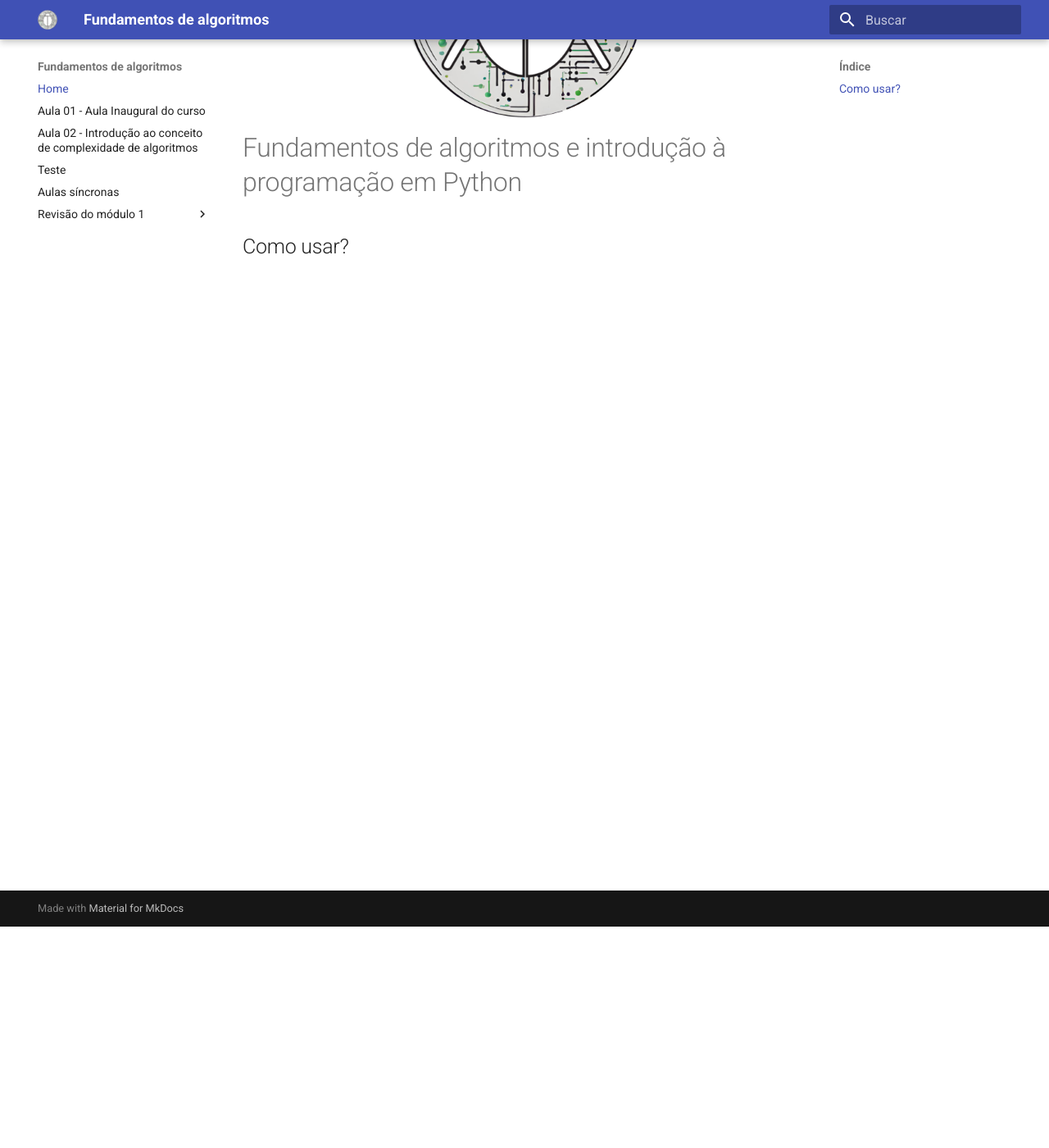
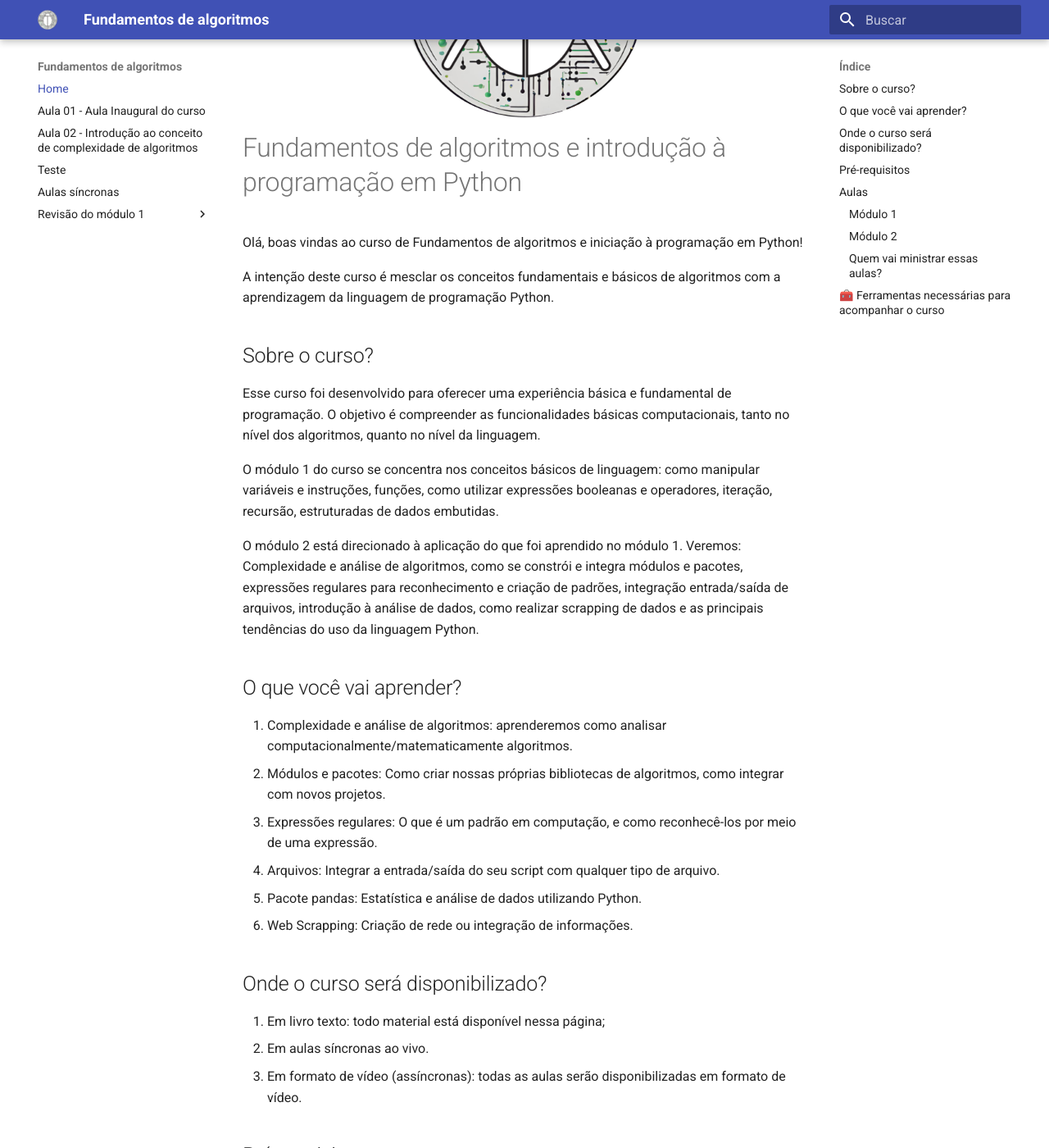
Before and after one commit to eversonott/fundamentos-algoritmos-web, an MkDocs documentation site: the page built from docs/index.md, in a window 1280 px wide and 1400 px high, scrolled down 270 px. Shown: the whole window at 82% size. Built offline with MkDocs 1.6.1 and Material for MkDocs 9.7.7, drawn with Linux system fonts in a browser that asks for light colours; some of the changed text lies outside the part shown.

Commit message:
Conteúdo inicial da página principal

```diff
--- a/docs/index.md
+++ b/docs/index.md
@@ -1,4 +1,89 @@
 ![logo do projeto](assets/logo_fundamentos_algoritmos.png){width="300" .center}
 # Fundamentos de algoritmos e introdução à programação em Python
 
-## Como usar?
+Olá, boas vindas ao curso de Fundamentos de algoritmos e iniciação à programação em Python!
+
+
+A intenção deste curso é mesclar os conceitos fundamentais e básicos de algoritmos com a aprendizagem da linguagem de programação Python.
+
+## Sobre o curso?
+
+Esse curso foi desenvolvido para oferecer uma experiência básica e fundamental de programação. O objetivo é compreender as funcionalidades básicas computacionais, tanto no nível dos algoritmos, quanto no nível da linguagem.
+
+O módulo 1 do curso se concentra nos conceitos básicos de linguagem: como manipular variáveis e instruções, funções, como utilizar expressões booleanas e operadores, iteração, recursão, estruturadas de dados embutidas.
+
+O módulo 2 está direcionado à aplicação do que foi aprendido no módulo 1. Veremos: Complexidade e análise de algoritmos, como se constrói e integra módulos e pacotes, expressões regulares para reconhecimento e criação de padrões, integração entrada/saída de arquivos, introdução à análise de dados, como realizar scrapping de dados e as principais tendências do uso da linguagem Python.
+
+## O que você vai aprender?
+
+1. Complexidade e análise de algoritmos: aprenderemos como analisar computacionalmente/matematicamente algoritmos.
+2. Módulos e pacotes: Como criar nossas próprias bibliotecas de algoritmos, como integrar com novos projetos.
+3. Expressões regulares: O que é um padrão em computação, e como reconhecê-los por meio de uma expressão.
+4. Arquivos: Integrar a entrada/saída do seu script com qualquer tipo de arquivo.
+5. Pacote pandas: Estatística e análise de dados utilizando Python.
+6. Web Scrapping: Criação de rede ou integração de informações.
+
+
+## Onde o curso será disponibilizado?
+
+1. Em livro texto: todo material está disponível nessa página;
+2. Em aulas síncronas ao vivo.
+3. Em formato de vídeo (assíncronas): todas as aulas serão disponibilizadas em formato de vídeo.
+
+## Pré-requisitos
+
+Para aproveitar ao máximo todo o conteúdo do curso, é recomendado que você apenas esteja em dia com o conteúdo.
+
+A [Aula 01 - Primeiro contato com a programação](./Revisão do módulo 1/aula_01.md) é a aula mais básica do curso, e não exige nenhum pré-requisito.
+
+## Aulas
+
+### Módulo 1
+1. [Aula 01 - Primeiro contato com a programação](./Revisão do módulo 1/aula_01.md)
+2. [Aula 02 - Variáveis, expressões e instruções](./Revisão do módulo 1/aula_02.md)
+3. [Aula 03 - Funções](./Revisão do módulo 1/aula_03.md)
+4. [Aula 04 - Operadores e manipulação de scripts em Python](./Revisão do módulo 1/aula_04.md)
+5. [Aula 05 - Expressões boolenas, operadores e execução condicional](./Revisão do módulo 1/aula_05.md)
+6. [Aula 06 - Recursividade](./Revisão do módulo 1/aula_06.md)
+7. [Aula 07 - Introdução à iteração](./Revisão do módulo 1/aula_07.md)
+8. [Aula 08 - Iteração (continuação)](./Revisão do módulo 1/aula_08.md)
+9. [Aula 09 - Métodos de lista](./Revisão do módulo 1/aula_09.md)
+10. [Aula 10 - Iteração (continuação), instrução For](./Revisão do módulo 1/aula_10.md)
+11. [Aula 11 - Estrutura de dados embutida, dicionários](./Revisão do módulo 1/aula_11.md)
+
+### Módulo 2
+1. [Aula 01 - Apresentação do módulo 2 e introdução à análise de algoritmos](./aula_01.md)
+2. [Aula 02 - Análise de algoritmos e suas complexidades](./aula_02.md)
+
+
+
+### Quem vai ministrar essas aulas?
+
+Prazer! Eu me chamo Everson.
+
+![uma fotografia minha, Everson, de chapéu ao lado de uma cachoeira](/assets/everson.jpg){ align=left width="300" .shadow}
+Sou programador Python e professor de ciências da natureza e matemática no ensino médio. Este é o primeiro material que desenvolvo do zero para ensinar conceitos de programação e algoritmos.
+
+Programação é uma das minhas paixões. E espero que você também se divirta, conhecendo esse mundo novo.
+
+<!---## 📖 Licença
+
+ Todo esse material é gratuito e está sob licença Creative Commons [BY-NC-SA](https://creativecommons.org/licenses/by-nc-sa/4.0/){:target="_blank"}. O que significa que:
+
+- Você pode copiar e reproduzir esse material em qualquer meio e em qualquer formato;
+- Você pode adaptar esse material e construir outros materiais usando esse material.
+
+Pontos de atenção:
+
+- Você precisa dar os devidos créditos a esse material onde for usar ou adaptar;
+- Você não pode usar para fins comerciais. Como vender ou usar para obter vantagens comerciais;
+- Todo o material derivado desse material deve ser redistribuído com a licença [CC BY-NC-SA](https://creativecommons.org/licenses/by-nc-sa/4.0/){:target="_blank"}. -->
+
+## 🧰 Ferramentas necessárias para acompanhar o curso
+
+1. Um editor de texto ou IDE de sua escolha.
+2. Um terminal. Todos os exemplos do curso são executados e explicados no terminal. Você pode usar o que se sentir mais a vontade e for compatível com seu sistema operacional.
+3. Ter um interpretador Python instalado em uma versão igual ou superior a `3.11`
+
+
+<!---## 🔧 Ferramentas de apoio--->
```
Also changed, not shown: docs/assets/everson.jpg (added).
